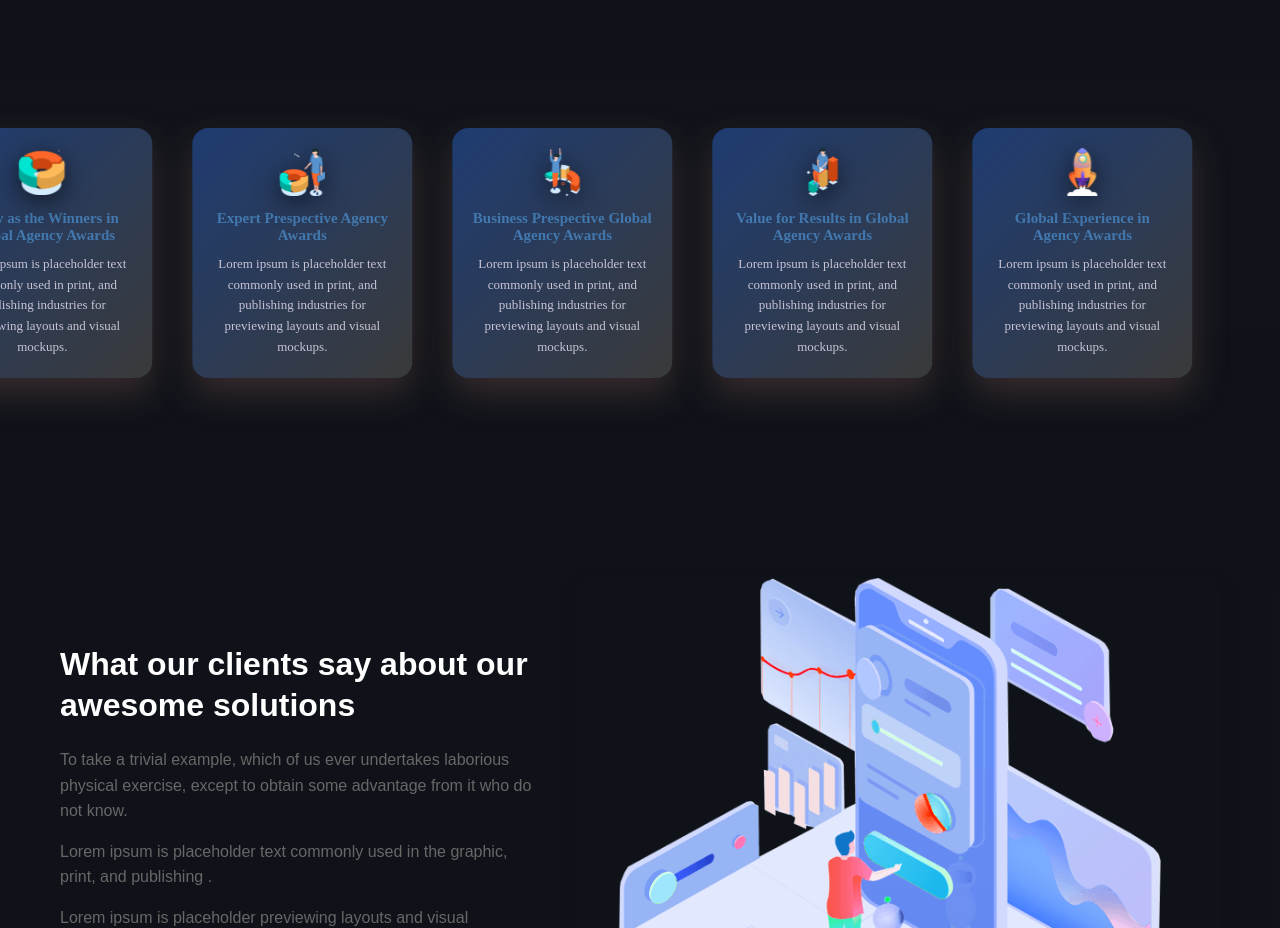
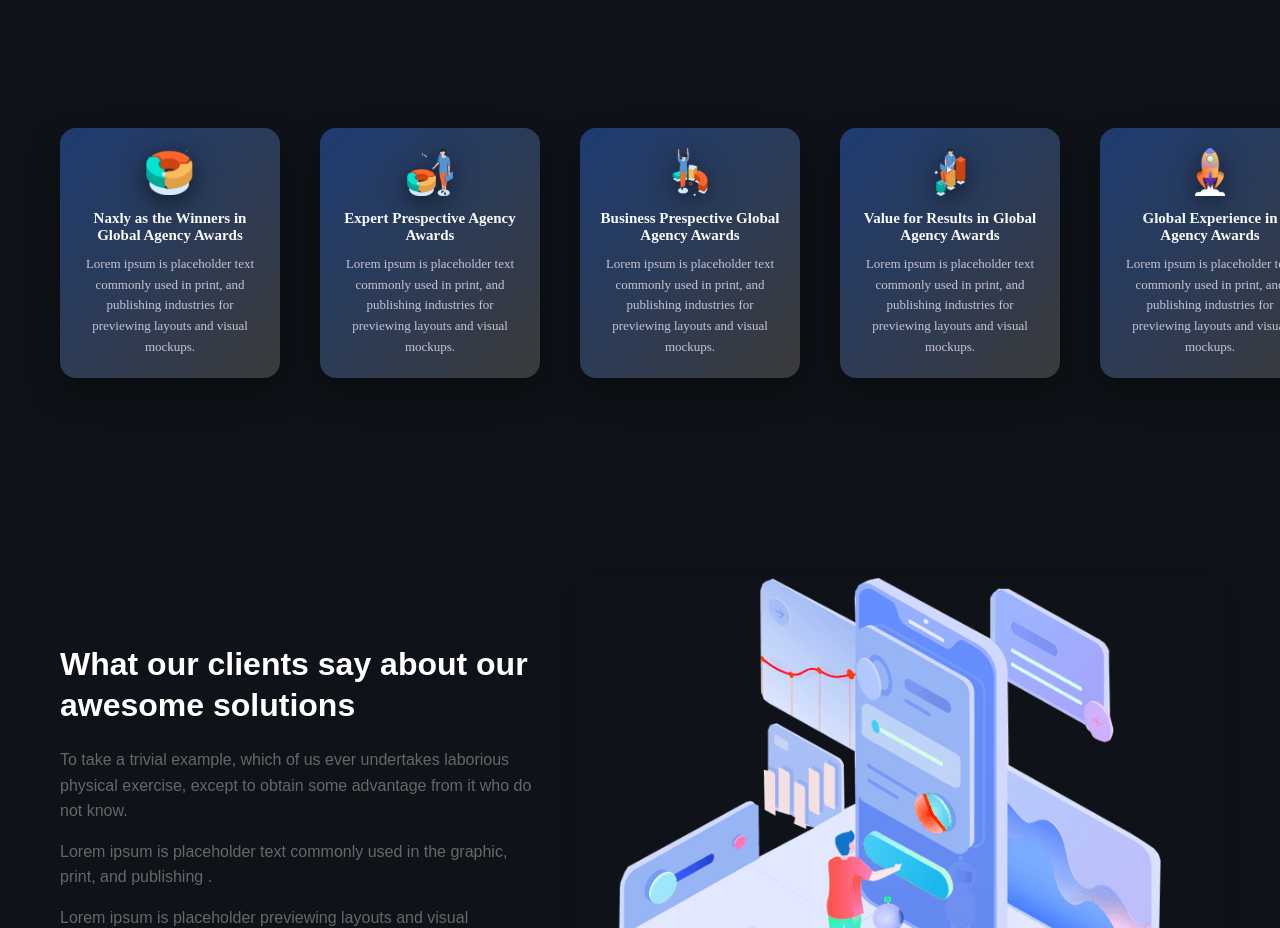
Before and after one commit to jomiy191-arch/Reavtdars, a React (Vite) app: page / in a window 1280 px wide. Shown: the part 1700-2628 px from the top of the page. Built offline with nearby package versions, Linux system fonts and the light colour scheme.

Commit message:
Some changes

```diff
--- a/src/components/Section/Section.css
+++ b/src/components/Section/Section.css
@@ -22,7 +22,7 @@ background-color: #0d1117fc;
   padding: 20px;
   border-radius: 16px;
   background: linear-gradient(135deg, #1e3c72, #3a3a3a);
-  box-shadow: 0 15px 35px rgba(106, 73, 73, 0.45);
+  box-shadow: 0 15px 35px rgba(0, 0, 0, 0.45);
   transition: all 0.35s ease;
 
   display: flex;
@@ -50,7 +50,7 @@ background-color: #0d1117fc;
   font-size: 15px;
   font-weight: 600;
   margin-bottom: 10px;
-  color: #4278ae;
+  color: #f9fafb;
 }
 
 .section__text {
@@ -58,12 +58,3 @@ background-color: #0d1117fc;
   line-height: 1.6;
   color: #c7c4d6;
 }
-
-@keyframes scroll {
-  0% {
-    transform: translateX(0);
-  }
-  100% {
-    transform: translateX(-50%);
-  }
-}
```
